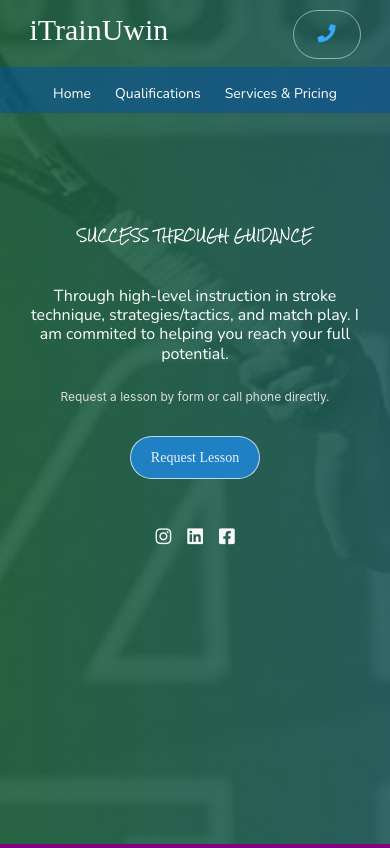
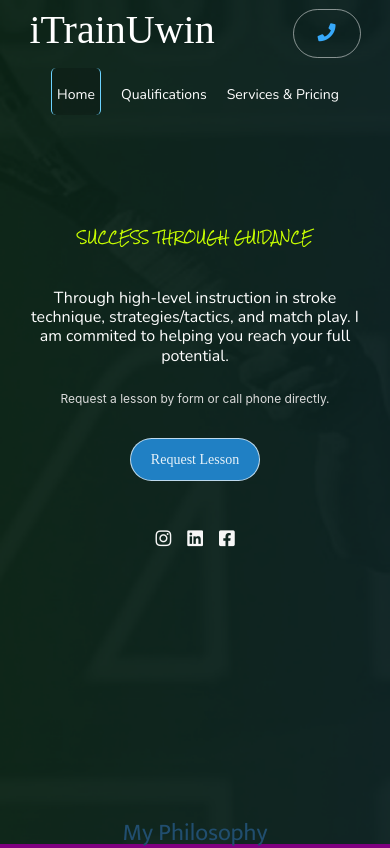
Before and after one commit to mtaslagyan/itrainuwin, a React (Create React App) app: page / in a window 390 px wide. Shown: the top 848 px of the page. Built offline with nearby package versions, Linux system fonts and the light colour scheme; a web font is replaced by a local one.

Commit message:
Add files via upload

```diff
--- a/src/App.js
+++ b/src/App.js
@@ -17,7 +17,7 @@ class App extends Component {
           <img className="homeImg" src={BannerImg} alt="banner of Criss playing tennis with green to blue gradient overlay"/>
           <Navbar/>
           <Request_Sticky/>
-          <hr className="navbar-divider mt-0 mt-lg-4"/>
+          {/* <hr className="navbar-divider mt-0 mt-lg-2"/> */}
           <Switch>
             <Route exact path="/" activeStyle={{ color: 'red' }} component={Home}/>
             <Route exact path="/services" activeStyle={{ color: 'red' }} component={Services}/>
--- a/src/components/Navbar/Navbar.js
+++ b/src/components/Navbar/Navbar.js
@@ -4,23 +4,22 @@ import {NavLink, Link} from 'react-router-dom'
 const Navbar = () => {
   return (
     <div>
-      <div className="container-fluid navbar pt-0 pt-lg-4">
+      <div className="container-fluid navbar pt-0 pt-lg-1">
         <div className="col-3 px-0">
           <Link className="navbar-logo" to="/">iTrainUwin</Link>
         </div>
-        <div className="col-9 px-0 navbar-tabs d-flex justify-content-end">
-          <NavLink className="query-nav navbar-home" to="/" exact activeClassName="active-link">Home</NavLink>
+        <div className="col-9 px-0 navbar-tabs mt-3 d-flex justify-content-end">
+          {/* <NavLink className="query-nav navbar-home" to="/" exact activeClassName="active-link">Home</NavLink>
           <NavLink className="query-nav navbar-bio mx-4" to="/qualifications" exact activeClassName="active-link">Qualifications</NavLink>
-          <NavLink className="query-nav navbar-requestLesson" to="/services" exact activeClassName="active-link">Services & Pricing</NavLink>
+          <NavLink className="query-nav navbar-requestLesson" to="/services" exact activeClassName="active-link">Services & Pricing</NavLink> */}
           <a className="navbar-phone ml-4" href="tel:+18188095388"><span className="nav-number">(818) 809-5388</span> <i className="fas fa-phone mx-1"></i></a>
         </div>
-        <hr className="navbar-divider2 mt-0 mt-lg-4"/>
       </div>
       <div className="container-fluid mx-0 px-0">
         <div className="col-12 query-nav2">
-          <div className="px-0 navbar-tabs pb-2 pt-0 d-flex justify-content-center">
+          <div className="px-0 navbar-tabs d-flex justify-content-center">
             <NavLink className="navbar-home" to="/" exact activeClassName="active-link">Home</NavLink>
-            <NavLink className="navbar-bio mx-4" to="/qualifications" exact activeClassName="active-link">Qualifications</NavLink>
+            <NavLink className="navbar-bio" to="/qualifications" exact activeClassName="active-link">Qualifications</NavLink>
             <NavLink className="navbar-requestLesson" to="/services" exact activeClassName="active-link">Services & Pricing</NavLink>
           </div>
         </div>
--- a/src/index.css
+++ b/src/index.css
@@ -57,13 +57,13 @@ code {
   margin-top:100px;
   animation-duration: 3s;
   animation-name: fadeIn;
-  height: calc(100vh - 40vh);
+  height: calc(100vh - 45vh);
 }
 
 .title{
   font-size:20px;
   font-family: "Rock Salt";
-  color:white;
+  color:rgb(200, 255, 0);
   font-weight:300;
 }
 
@@ -97,6 +97,7 @@ code {
   /* border:transparent; */
 }
 .onlineorcall{
+  /* margin-top:150px; */
   color:rgb(219, 219, 219);
 }
 
@@ -105,20 +106,17 @@ input:focus:-moz-placeholder { color:transparent; } /* FF 4-18 */
 input:focus::-moz-placeholder { color:transparent; } /* FF 19+ */
 input:focus:-ms-input-placeholder { color:transparent; } /* IE 10+ */
 
-/* .banner-wrapper{
-  position: relative;
-  display: inline-block;
-  height: 100vh;
-  width: 100%;
-  float: left;
-} */
 
 
 /********************************** NAVBAR  ************************************/
-/* .active-link{
-  padding:10px 0px;
-  border-top:solid 1px #031c27;
-} */
+.active-link{
+  border-left:solid 1px #6cd3ff;
+  border-right:solid 1px #6cd3ff;
+  padding:5px;
+  padding-bottom:10px;
+  border-radius:5px;
+  background: rgba(0, 0, 0, 0.178);
+}
 
 .navbar{
   position:relative;
@@ -152,7 +150,7 @@ input:focus:-ms-input-placeholder { color:transparent; } /* IE 10+ */
 .navbar-logo{
   font-size:60px;
   font-family: "Gruppo";
-  color:#ffffff;
+  color:rgb(255, 255, 255);
   margin-left:15%;
 }
 .navbar-logo:hover{
@@ -169,6 +167,7 @@ input:focus:-ms-input-placeholder { color:transparent; } /* IE 10+ */
   border-radius:40px;
   padding:10px 20px;
   margin-right:5%;
+  margin-top:-10px;
 }
 .navbar-phone:hover{
   text-decoration:none;
@@ -183,20 +182,21 @@ input:focus:-ms-input-placeholder { color:transparent; } /* IE 10+ */
  .navbar-bio{
    color:white;
    text-decoration:none;
-   font-size:16px;
+   font-size:20px;
    font-family:'Nunito';
    padding-top:16px;
-   border-bottom:solid 0.5px transparent;
  }
  .navbar-requestLesson:hover,
  .navbar-home:hover,
  .navbar-pricing:hover,
  .navbar-bio:hover{
-  color:white;
   text-decoration:none;
-  border-bottom:solid 0.5px white;
+  color:rgb(212, 255, 155);
  }
-
+ .navbar-bio{
+   margin-left:60px;
+   margin-right:60px;
+ }
 .banner .fab{
   color:rgb(247, 247, 247);
   font-size:24px;
@@ -205,7 +205,9 @@ input:focus:-ms-input-placeholder { color:transparent; } /* IE 10+ */
 /* Nav Queries */
 
 .query-nav2{
-  display:none;
+  display:block;
+  background: linear-gradient(left, rgb(0, 153, 255, 0.5), rgba(141, 248, 19, 0.5))
+
 }
 
 /********************************** STYLE AND EXP  ************************************/
@@ -342,7 +344,7 @@ input:focus:-ms-input-placeholder { color:transparent; } /* IE 10+ */
 
 .testimonials-content{
   margin-top: -120px;
-  font-family: "Nunito";
+  /* font-family: "Nunito"; */
   font-size: 18px;
   font-style: italic;
   margin-bottom:30px;
@@ -373,7 +375,7 @@ input:focus:-ms-input-placeholder { color:transparent; } /* IE 10+ */
 .SP-title{
   font-size:30px;
   font-family: "Rock Salt";
-  color:white;
+  color:rgb(200, 255, 0);
   font-weight:200;
 }
 .SP-intro{
@@ -452,7 +454,7 @@ input:focus:-ms-input-placeholder { color:transparent; } /* IE 10+ */
 .Bio-title{
   font-size:30px;
   font-family: "Rock Salt";
-  color:white;
+  color:rgb(200, 255, 0);
   font-weight:200;
 }
 .Bio-intro{
@@ -498,7 +500,7 @@ footer{
   margin-top:120px;
   color:white;
   padding:50px;
-  background: linear-gradient(bottom, rgb(0, 0, 0), #214e6f)
+  background: linear-gradient(left, rgb(0, 44, 73), rgb(42, 78, 0))
 }
 .footer-title{
   font-family: "Gruppo";
@@ -542,7 +544,7 @@ footer{
 .req_sticky-btn{
     outline: none;
     position: fixed;
-    top: 40%;
+    top: 60%;
     right: -1px;
     background-color: rgba(230, 230, 230);
     border-radius: 10px;
@@ -811,14 +813,14 @@ input{
     background:red;
   }
   .navbar-logo{
-    font-size:40px;
+    font-size:50px;
   }
   .query-nav{
     display:none;
   }
   .query-nav2{
     /* background:linear-gradient(bottom, rgba(185, 227, 240, 0.4), rgb(116, 211, 240, 0.4)); */
-    background: rgba(0, 79, 168, 0.479);
+    background: linear-gradient(left, rgb(0, 153, 255, 0.5), rgba(141, 248, 19, 0.5));
     display:block;
   }
   .navbar-divider{
@@ -839,7 +841,6 @@ input{
     margin-top:30px;
   }
   .navbar-phone{
-    margin-top:10px;
     font-size:18px;
   }
   .banner-requestBtn{
@@ -904,7 +905,15 @@ input{
     background:blue;
   }
   .navbar-logo{
-    font-size:30px;
+    font-size:48px;
+  }
+  .navbar-bio{
+    margin-left:30px;
+    margin-right:30px;
+  }
+  .navbar-phone{
+    margin-top:-10px;
+    font-size:16px;
   }
   .nav-number{
     display:none;
@@ -980,8 +989,12 @@ input{
   body{
     background:purple;
   }
+  .navbar-bio{
+    margin-left:20px;
+    margin-right:20px;
+  }
   .navbar-logo{
-    font-size:30px;
+    font-size:40px;
   }
   .navbar-phone{
     font-size:18px;
@@ -1146,6 +1159,10 @@ input{
 /* XXS */
 @media (max-width: 320px)
 {
+  .navbar-bio{
+    margin-left:15px;
+    margin-right:15px;
+  }
   body{
     background:rgb(87, 245, 245);
   }
@@ -1159,7 +1176,7 @@ input{
     font-size:12px;
   }
   .navbar-logo{
-    font-size:24px;
+    font-size:34px;
     font-family: "Gruppo";
     color:white;
   }
```
Also changed, not shown: src/images/crissbanner3.png.
